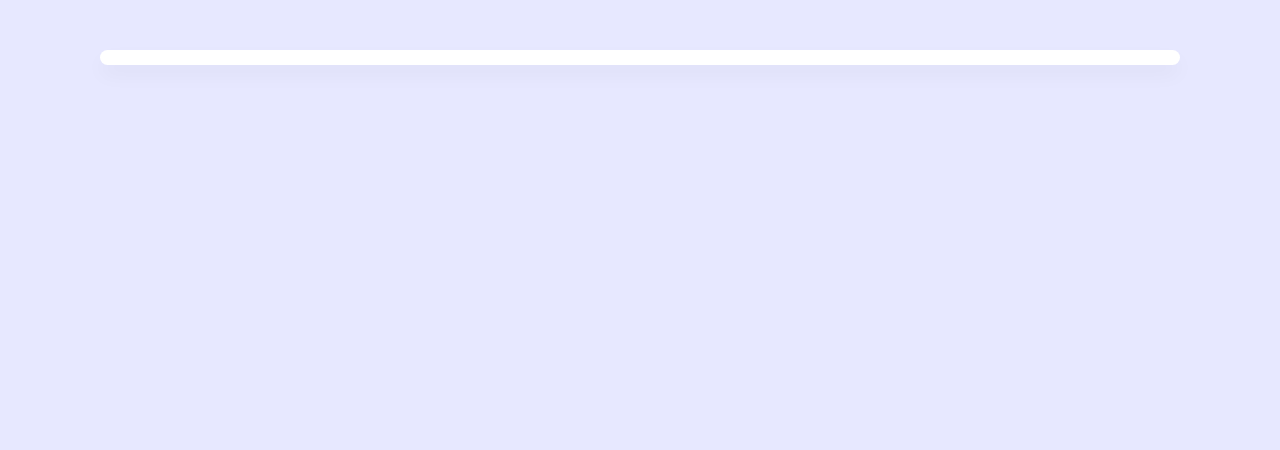
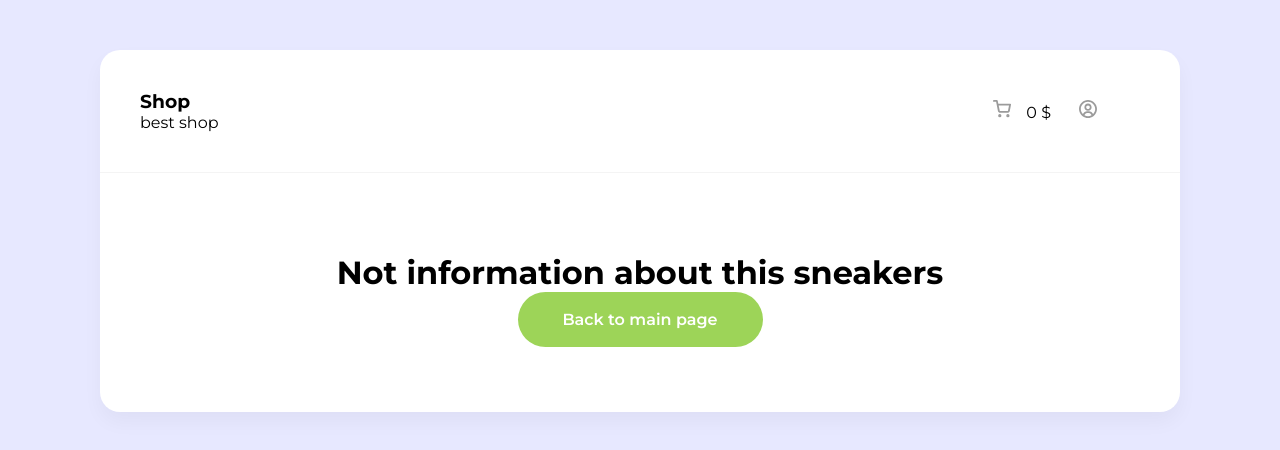
Before and after one commit to Nick-Yefimov/Sneakers-store, a React (Create React App) app: page /singleProduct/1 in a window 1280 px wide. Before the commit this address had no page. Shown: the top 450 px of the page. Built offline with nearby package versions, Linux system fonts and the light colour scheme.

Commit message:
add single page and route him

```diff
--- a/src/components/app/App.tsx
+++ b/src/components/app/App.tsx
@@ -4,6 +4,7 @@ import '../../style/style.scss';
 
 import MainPage from '../pages/main/MainPage';
 import CartPage from '../pages/cartPage/CartPage';
+import SingleSneakerPage from '../pages/singleSneakerPage/SingleSneakerPage';
 
 const App: React.FC = () => {
 	return (
@@ -12,6 +13,7 @@ const App: React.FC = () => {
 				<Routes>
 					<Route path='/' element={<MainPage />} />
 					<Route path='/cart' element={<CartPage />} />
+					<Route path='/singleProduct/:id' element={<SingleSneakerPage/>} />
 				</Routes>
 			</div>
 		</Router>
--- a/src/components/appProducts/AppProducts.tsx
+++ b/src/components/appProducts/AppProducts.tsx
@@ -1,13 +1,12 @@
 import { useEffect } from 'react';
 import { useAppDispatch, useAppSelector } from '../../hooks/reduxHook';
 import { fetchSneakers } from '../../features/apiSlice';
-import { addItemsInCart } from '../../features/cartSlice';
 import { Sneakers } from '../../models/sneakers';
 
 import Spinner from '../spinner/Loader';
 
 import './appProducts.scss';
-import plus from '../../resources/img/plus.svg';
+import SingleProduct from '../singleSneaker/SingleSneaker';
 
 
 
@@ -19,29 +18,14 @@ const AppProducts: React.FC = () => {
 		dispatch(fetchSneakers());
 	}, []);
 
-	const addItemsToCart = (sneaker: Sneakers): void =>  {
-		dispatch(addItemsInCart(sneaker))
-	}
-
 	const spinner: JSX.Element[] = [...new Array(12)].map((i: number) => <Spinner key={i} />)
 
 	const sneakerProducts: JSX.Element[] = sneaker.map((sneakerCard: Sneakers): JSX.Element => {
 		return (
-			<div className='card' key={sneakerCard.id}>
-            <img width={133} height={112} src={sneakerCard.image} alt={sneakerCard.title} />
-            <p>Мужские Кроссовки Nike Blazer Mid Suede</p>
-            <div className='card__bottom'>
-                <div className='card__inner'>
-                    <p className='card__price'>price:</p>
-                    <b>{sneakerCard.price}$</b>
-                </div>
-                <button
-					onClick={() => addItemsToCart(sneakerCard)}
-                    className='card__btn' >
-                    <img src={plus} width={11} height={11} alt='plus' />
-                </button>
-            </div>
-        </div>
+				<SingleProduct
+					{...sneakerCard}
+					key={sneakerCard.id}
+				/>
 		)
 	})
 
--- a/src/components/appProducts/appProducts.scss
+++ b/src/components/appProducts/appProducts.scss
@@ -49,3 +49,8 @@
         cursor: pointer;
     }
 }
+
+.link {
+    text-decoration: none;
+    color: #000;
+}
--- /dev/null
+++ b/src/components/pages/singleSneakerPage/SingleSneakerPage.tsx
@@ -0,0 +1,23 @@
+import AppHeader from '../../appHeader/AppHeader'
+import { Link } from 'react-router-dom';
+
+import './singlePage.scss';
+
+
+const SingleSneakerPage: React.FC = (): JSX.Element => {
+    return (
+        <>
+            <AppHeader/>
+            <div className='singlePage'>
+                <h1>Not information about this sneakers</h1>
+                <Link to='/'>
+                    <button className='cart__btn'>
+                        Back to main page
+                    </button>
+                </Link>
+            </div>
+        </>
+    )
+}
+
+export default SingleSneakerPage;
--- /dev/null
+++ b/src/components/pages/singleSneakerPage/singlePage.scss
@@ -0,0 +1,6 @@
+.singlePage {
+    margin: 0 auto;
+    margin-top: 50px;
+    padding: 30px;
+    text-align: center;
+}
--- /dev/null
+++ b/src/components/singleSneaker/SingleSneaker.tsx
@@ -0,0 +1,42 @@
+import { Sneakers } from '../../models/sneakers';
+import { useAppDispatch } from '../../hooks/reduxHook';
+import { addItemsInCart } from '../../features/cartSlice';
+import { Link } from 'react-router-dom';
+
+import plus from '../../resources/img/plus.svg';
+
+const SingleProduct = (sneakerCard: Sneakers): JSX.Element => {
+
+    const dispatch = useAppDispatch();
+
+    const addItemsToCart = (sneaker: Sneakers): void =>  {
+		dispatch(addItemsInCart(sneaker))
+	}
+
+    return (
+        <div className='card' key={sneakerCard.id}>
+            <Link
+                className='link'
+				to={`/singleProduct/${sneakerCard.id}`}
+				key={sneakerCard.id}
+            >
+                <img width={133} height={112} src={sneakerCard.image} alt={sneakerCard.title} />
+            </Link>
+            <p>Мужские Кроссовки Nike Blazer Mid Suede</p>
+            <div className='card__bottom'>
+                <div className='card__inner'>
+                    <p className='card__price'>price:</p>
+                    <b>{sneakerCard.price}$</b>
+                </div>
+                <button
+					onClick={() => addItemsToCart(sneakerCard)}
+                    className='card__btn' >
+                    <img src={plus} width={11} height={11} alt='plus' />
+                </button>
+            </div>
+        </div>
+    )
+}
+
+
+export default SingleProduct;
```
